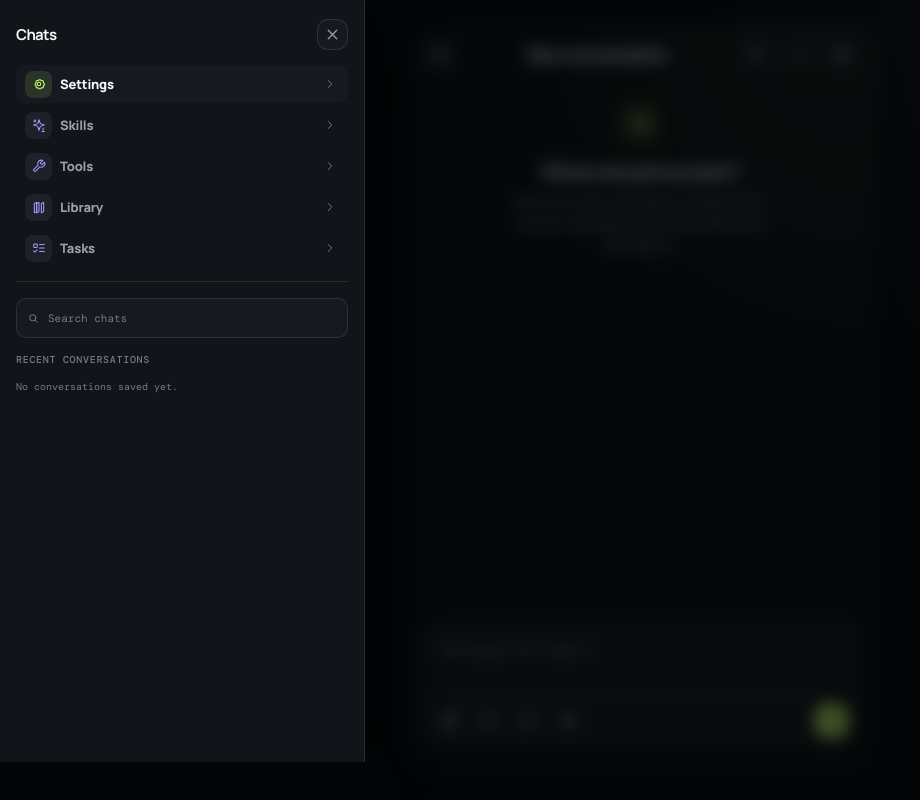
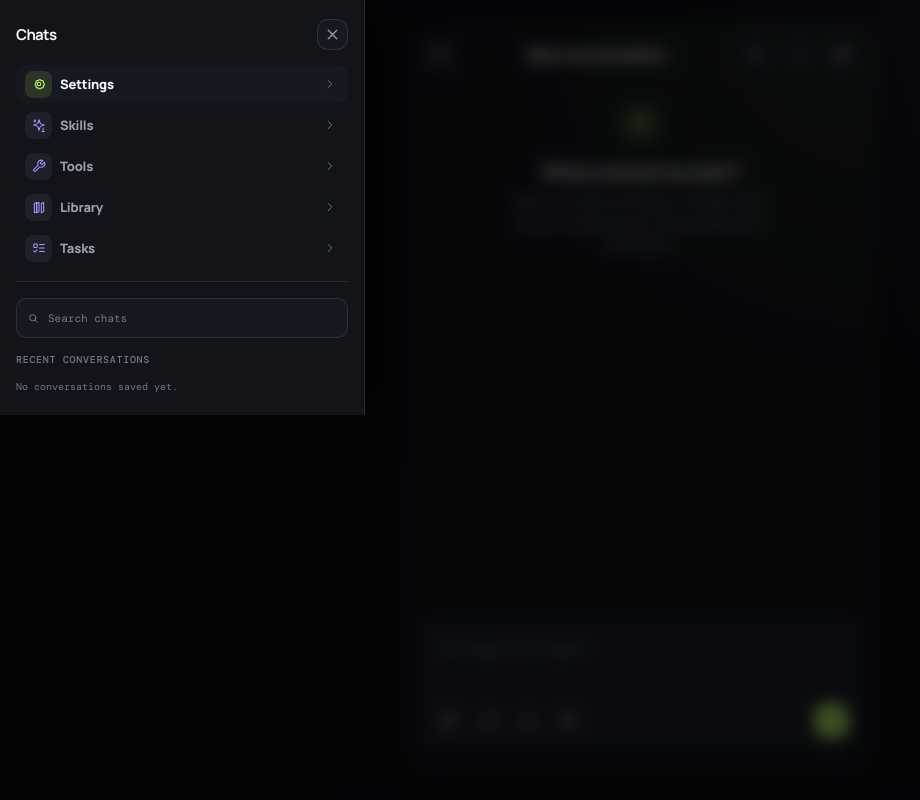
Before and after one commit to onelitonbd/Glow-Agent, a website with bundled scripts: page client/index.html in a window 1280 px wide. Both pictures are taken after a click on the button 439 px from the left and 54 px from the top of the page. Shown: the whole page, without its empty margins (0-920 px from the left). Built offline with nearby package versions, Linux system fonts and the light colour scheme; files whose address does not match are found by name.

Commit message:
fix: fit chat drawer to its contents
Co-authored-by: arena-agent <297053741+arena-agent@users.noreply.github.com>

```diff
--- a/client/assets/css/app.css
+++ b/client/assets/css/app.css
@@ -223,7 +223,7 @@ svg { width: 17px; height: 17px; fill: none; stroke: currentColor; stroke-lineca
 .composer .icon-button { width: 33px; height: 33px; }
 .composer .icon-button.selected { border-color: rgba(198,255,107,.42); background: var(--accent-wash); color: var(--accent); }
 .composer .send { border: 0; background: var(--accent); color: var(--accent-ink); }
-.drawer { width: min(86vw, 365px); height: 100%; margin: 0 auto 0 0; padding: calc(19px + env(safe-area-inset-top)) 12px calc(14px + env(safe-area-inset-bottom)); border: 0; border-right: 1px solid var(--line); background: var(--surface-soft); color: var(--text); box-shadow: 20px 0 50px rgba(0,0,0,.4); }
+.drawer { position: fixed; inset: 0 auto auto 0; width: min(86vw, 365px); height: auto; max-height: 100dvh; margin: 0; padding: calc(19px + env(safe-area-inset-top)) 12px calc(14px + env(safe-area-inset-bottom)); overflow-y: auto; border: 0; border-right: 1px solid var(--line); background: var(--surface-soft); color: var(--text); box-shadow: 20px 0 50px rgba(0,0,0,.4); }
 .drawer[open] { display: flex; flex-direction: column; }
 .drawer::backdrop { background: rgba(3,4,6,.65); backdrop-filter: blur(8px); }
 .drawer-head { display: flex; align-items: center; justify-content: space-between; padding: 0 4px 15px; }
@@ -241,7 +241,7 @@ svg { width: 17px; height: 17px; fill: none; stroke: currentColor; stroke-lineca
 .route-arrow svg { width: 14px; height: 14px; stroke-width: 1.7; }
 .history-search { display: flex; height: 40px; align-items: center; gap: 8px; margin: 0 4px 15px; padding: 0 10px; border: 1px solid var(--line); border-radius: 10px; background: var(--surface); color: var(--quiet); font: 11px var(--mono); }
 .history-search svg { width: 13px; height: 13px; }
-.history-list { min-height: 0; flex: 1; padding: 0 4px; overflow: auto; }
+.history-list { min-height: 0; flex: 0 1 auto; padding: 0 4px; }
 .history-list h3 { margin: 0 0 7px; color: var(--quiet); font: 500 10px var(--mono); letter-spacing: .07em; text-transform: uppercase; }
 .conversation-list { display: grid; gap: 3px; }
 .conversation-list button { display: block; width: 100%; min-width: 0; padding: 12px 10px; overflow: hidden; border: 1px solid transparent; border-radius: 11px; background: transparent; color: var(--text); font-size: 13px; font-weight: 700; letter-spacing: -.018em; text-align: left; text-overflow: ellipsis; white-space: nowrap; }
```
